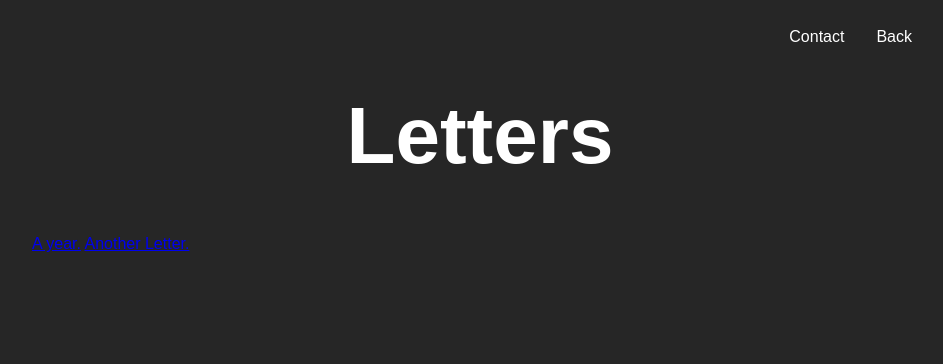
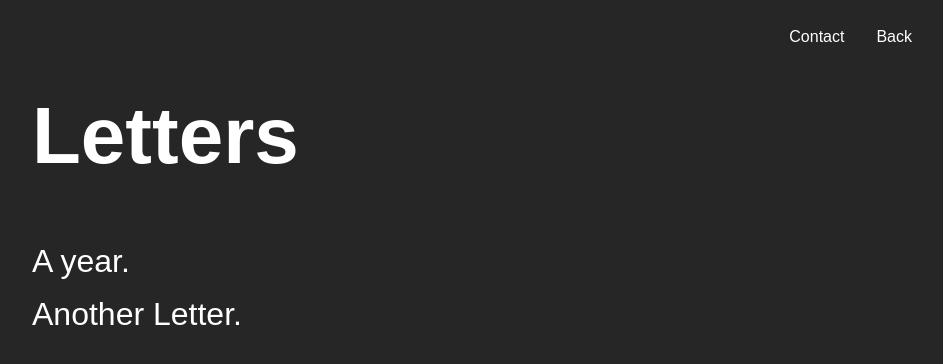
Before and after one commit to Sushikuu7/phgall, a plain HTML site: page letters.html in a window 1280 px wide. Shown: the whole page, without its empty margins (160-1103 px from the left). Drawn offline with Linux system fonts and the light colour scheme.

Commit message:
I forgot the CSS! Lmao aghh

```diff
--- a/phgall.css
+++ b/phgall.css
@@ -1,4 +1,4 @@
-															/* CSS for New Photos Site */
+															/* CSS for New Photos Site (Now with Letters! July 29 2020) */
 html {
 	background-color: #262626;
 }
@@ -10,7 +10,7 @@ body {
 
 h1 {
 	color: #FFF;
-	text-align: center;
+	text-align: left;
 	position: relative;
 	font-family: ubuntu, sans-serif;
 	font-size: 80px;
@@ -38,6 +38,7 @@ h3 {
 p {
 	font-family: ubuntu, sans-serif;
 	color: #FFF;
+	text-align: left;
 }
 
 img {
@@ -62,7 +63,7 @@ iframe {
 	text-align: center;
 }
 
-.left {
+.titleleft {
 	text-align: left;
 	padding-left: 1%;
 }
@@ -123,7 +124,7 @@ div.desc {
   text-align: center;
 }
 
-/*List of Helpful Links*/
+/*List of Helpful Links at the Top*/
 
 li {
 	display: inline;
@@ -142,3 +143,20 @@ li a {
 li a:hover {
 	color: #D8D8D8;
 }
+
+/*To display the list of Letters on the Letters page*/
+
+.letterlist {
+	text-align: left;
+	text-decoration: none;
+	font-size: 2rem;
+	display: block;
+	color: #FFF;
+	font-family: ubuntu, sans-serif;
+	list-style-type: none;
+	padding: 0.5rem 0rem;
+}
+
+.letterlist:hover {
+	color: #D8D8D8;
+}
```
